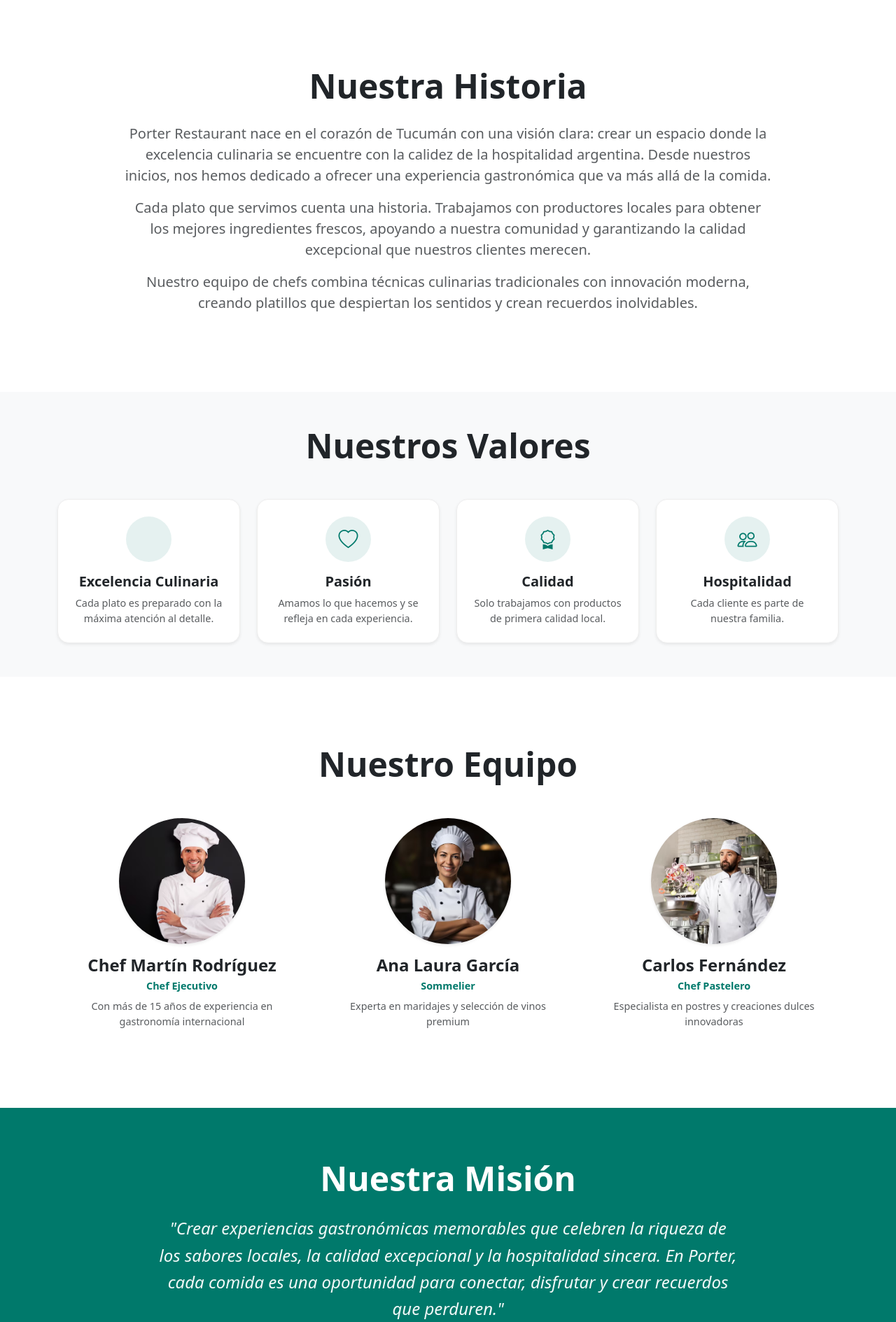
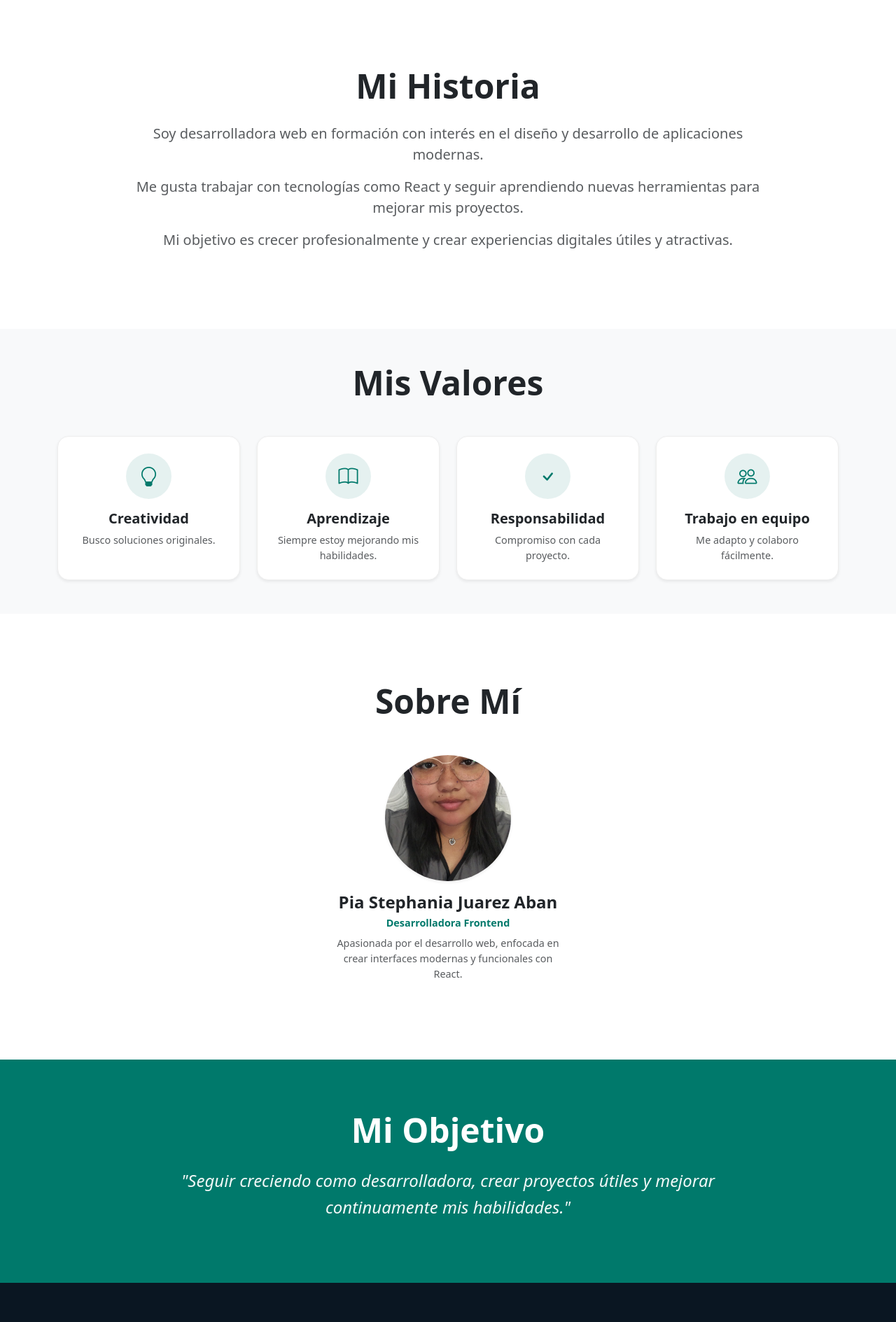
Before and after one commit to tefiokk18/Porter-Restaurant-FRONTEND, a React (Vite) app: page /aboutus in a window 1280 px wide. Shown: the part 551-2440 px from the top of the page at 70% size. Built offline with nearby package versions, Linux system fonts and the light colour scheme.

Commit message:
corregi quienes somos por quien soy

```diff
--- a/src/pages/AboutUs/aboutus.jsx
+++ b/src/pages/AboutUs/aboutus.jsx
@@ -4,57 +4,51 @@
 const AboutUs = () => {
     const equipo = [
         {
-            nombre: "Chef Martín Rodríguez",
-            puesto: "Chef Ejecutivo",
-            desc: "Con más de 15 años de experiencia en gastronomía internacional",
-            img: "/imagenes/chef1.avif"
+            nombre: "Pia Stephania Juarez Aban",
+            puesto: "Desarrolladora Frontend",
+            desc: "Apasionada por el desarrollo web, enfocada en crear interfaces modernas y funcionales con React.",
+            img: "./imagenes/FOTO Pia Juarez.jpg"
         },
-        {
-            nombre: "Ana Laura García",
-            puesto: "Sommelier",
-            desc: "Experta en maridajes y selección de vinos premium",
-            img: "/imagenes/chef2.avif"
-        },
-        {
-            nombre: "Carlos Fernández",
-            puesto: "Chef Pastelero",
-            desc: "Especialista en postres y creaciones dulces innovadoras",
-            img: "/imagenes/chef3.avif"
-        }
     ];
 
     return (
         <div className="aboutus-container">
 
+
             <section className="aboutus-hero d-flex align-items-center justify-content-center text-white text-center">
                 <div className="hero-overlay"></div>
                 <div className="position-relative z-3">
-                    <h1 className="display-3 fw-bold">Quiénes Somos</h1>
-                    <p className="lead">Pasión por la gastronomía, compromiso con la excelencia</p>
+                    <h1 className="display-3 fw-bold">Sobre Mí</h1>
+                    <p className="lead">Desarrollo web, creatividad y aprendizaje constante</p>
                 </div>
             </section>
 
             <section className="container py-5 my-5 text-center">
-                <h2 className="display-5 fw-bold mb-4">Nuestra Historia</h2>
+                <h2 className="display-5 fw-bold mb-4">Mi Historia</h2>
                 <div className="row justify-content-center">
                     <div className="col-lg-10 history-text">
-                        <p className="fs-5 text-muted">Porter Restaurant nace en el corazón de Tucumán con una visión clara: crear un espacio donde la excelencia culinaria se encuentre con la calidez de la hospitalidad argentina. Desde nuestros inicios, nos hemos dedicado a ofrecer una experiencia gastronómica que va más allá de la comida.</p>
-                        <p className="fs-5 text-muted">Cada plato que servimos cuenta una historia. Trabajamos con productores locales para obtener los mejores ingredientes frescos, apoyando a nuestra comunidad y garantizando la calidad excepcional que nuestros clientes merecen.</p>
-                        <p className="fs-5 text-muted">Nuestro equipo de chefs combina técnicas culinarias tradicionales con innovación moderna, creando platillos que despiertan los sentidos y crean recuerdos inolvidables.</p>
+                        <p className="fs-5 text-muted">
+                            Soy desarrolladora web en formación con interés en el diseño y desarrollo de aplicaciones modernas.
+                        </p>
+                        <p className="fs-5 text-muted">
+                            Me gusta trabajar con tecnologías como React y seguir aprendiendo nuevas herramientas para mejorar mis proyectos.
+                        </p>
+                        <p className="fs-5 text-muted">
+                            Mi objetivo es crecer profesionalmente y crear experiencias digitales útiles y atractivas.
+                        </p>
                     </div>
                 </div>
             </section>
 
-
             <section className="bg-light py-5">
                 <div className="container text-center">
-                    <h2 className="display-5 fw-bold mb-5">Nuestros Valores</h2>
+                    <h2 className="display-5 fw-bold mb-5">Mis Valores</h2>
                     <div className="row g-4">
                         {[
-                            { tit: "Excelencia Culinaria", ico: "bi-chef-hat", txt: "Cada plato es preparado con la máxima atención al detalle." },
-                            { tit: "Pasión", ico: "bi-heart", txt: "Amamos lo que hacemos y se refleja en cada experiencia." },
-                            { tit: "Calidad", ico: "bi-award", txt: "Solo trabajamos con productos de primera calidad local." },
-                            { tit: "Hospitalidad", ico: "bi-people", txt: "Cada cliente es parte de nuestra familia." }
+                            { tit: "Creatividad", ico: "bi-lightbulb", txt: "Busco soluciones originales." },
+                            { tit: "Aprendizaje", ico: "bi-book", txt: "Siempre estoy mejorando mis habilidades." },
+                            { tit: "Responsabilidad", ico: "bi-check", txt: "Compromiso con cada proyecto." },
+                            { tit: "Trabajo en equipo", ico: "bi-people", txt: "Me adapto y colaboro fácilmente." }
                         ].map((v, i) => (
                             <div key={i} className="col-md-6 col-lg-3">
                                 <div className="value-card shadow-sm p-4 bg-white h-100 rounded-4">
@@ -71,8 +65,8 @@
             </section>
 
             <section className="container py-5 my-5 text-center">
-                <h2 className="display-5 fw-bold mb-5">Nuestro Equipo</h2>
-                <div className="row g-4">
+                <h2 className="display-5 fw-bold mb-5">Sobre Mí</h2>
+                <div className="row g-4 justify-content-center">
                     {equipo.map((m, i) => (
                         <div key={i} className="col-md-4">
                             <div className="team-img-wrapper mb-3 mx-auto">
@@ -86,21 +80,19 @@
                 </div>
             </section>
 
-
             <section className="mision-section py-5 text-white text-center">
                 <div className="container py-4">
-                    <h2 className="display-5 fw-bold mb-4">Nuestra Misión</h2>
+                    <h2 className="display-5 fw-bold mb-4">Mi Objetivo</h2>
                     <div className="row justify-content-center">
                         <div className="col-lg-9">
                             <p className="fs-4 fst-italic">
-                                "Crear experiencias gastronómicas memorables que celebren la riqueza de los sabores locales,
-                                la calidad excepcional y la hospitalidad sincera. En Porter, cada comida es una oportunidad
-                                para conectar, disfrutar y crear recuerdos que perduren."
+                                "Seguir creciendo como desarrolladora, crear proyectos útiles y mejorar continuamente mis habilidades."
                             </p>
                         </div>
                     </div>
                 </div>
             </section>
+
         </div>
     );
 };
```
Also changed, not shown: public/imagenes/FOTO Pia Juarez.jpg (added).
